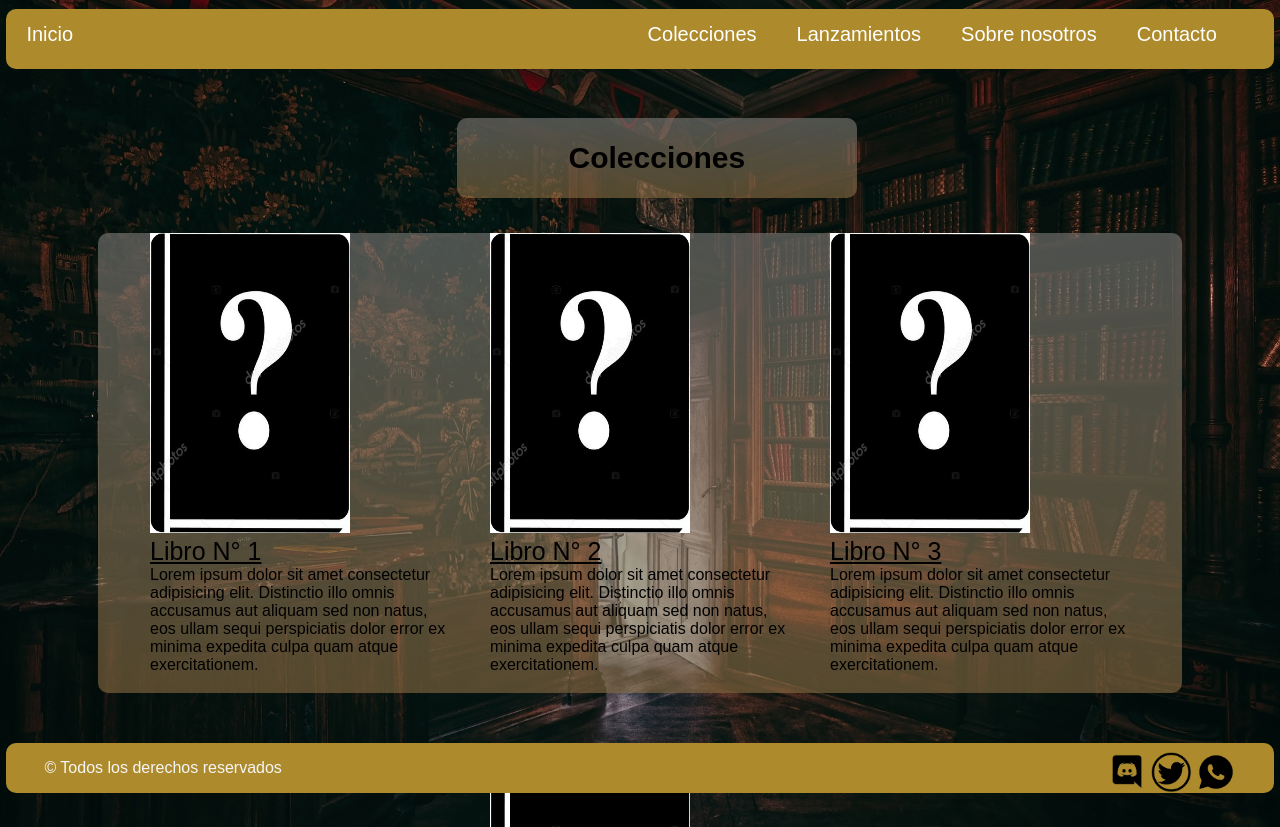
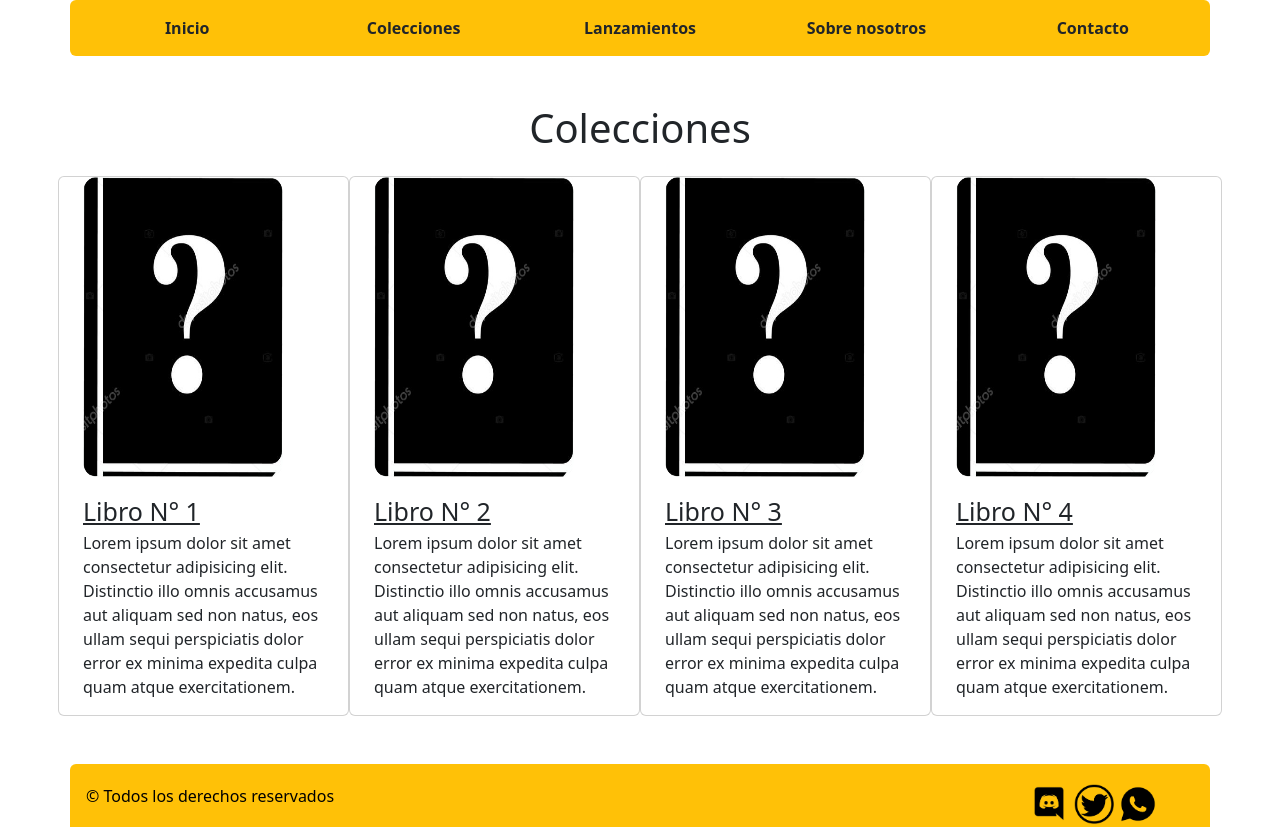
Before and after one commit to LRam0s/EditorialGatoNegro, a plain HTML site: page pages/collections.html in a window 1280 px wide. Shown: the top 827 px of the page. Drawn offline with nearby package versions, Linux system fonts and the light colour scheme; a web font is replaced by a local one.

Commit message:
agregué bootstrap en todas las secciones de la web

```diff
--- a/css/style.css
+++ b/css/style.css
@@ -40,6 +40,9 @@ body{
     justify-items: center;
 }
 
+:root {
+    --bs-body-line-height: auto
+}
 
 
 /* Header */
@@ -86,6 +89,7 @@ nav {
 }
 .links:hover {
     border-bottom: 2px solid ;
+    color: black;
 
 }
 
@@ -104,7 +108,7 @@ main{
     max-width: 100%;
     height: auto;
     position: relative;
-    right: 12%;
+    left: 25%;
 }
 
 .logo img{
@@ -120,7 +124,7 @@ main{
     border-radius: 10px;
     position: relative;
     top: 10%;
-    left: 10%;
+    right: 30%;
     display: flex;
     justify-content: center;
 }
@@ -178,7 +182,8 @@ footer{
     border-radius: 1em;
     display: grid;
     grid-row: 4 / 12;
-    grid-column: 2/ 12;
+    grid-column: 3/ 11;
+
  }
 
 
@@ -220,6 +225,7 @@ footer{
     align-items: center;
     flex-direction: column;
     gap: 4rem;
+    padding: 4rem;
 
 }
 
@@ -238,9 +244,17 @@ footer{
 
 }
 
+.about_text{
+    font-size: 2em;
+    padding: 2rem;
+    display: flex;
+    align-items: center;
+    color: aliceblue;
+}
+
 /*animation logo*/
 @keyframes animation_logo {
-    from {transform: translate(700px, 200px) scale(25%) ;}
+    from {transform: translate(450px, 200px) scale(25%) ;}
     to {transform: translate(0px, 0px) scale(100%) ;}
 
 }
--- a/pages/collections.html
+++ b/pages/collections.html
@@ -6,55 +6,38 @@
     <meta name="viewport" content="width=device-width, initial-scale=1.0">
     <link rel="shortcut icon" href="./img/imageonline-co-transparentimage (4).png" type="image/x-icon">
     <title>Colecciones</title>
-    <link rel="stylesheet" href="../css/style.css">
+    <link href="https://cdn.jsdelivr.net/npm/bootstrap@5.2.0-beta1/dist/css/bootstrap.min.css" rel="stylesheet" integrity="sha384-0evHe/X+R7YkIZDRvuzKMRqM+OrBnVFBL6DOitfPri4tjfHxaWutUpFmBp4vmVor" crossorigin="anonymous">
     <meta name = "viewport" content="width=device-width, initial-scale=1">
 </head>
-<body>
-    <header>
-        <nav>
-            <section>
-
-                <ul>
-                    <li>
-                        <a href="../index.html" class="links"> Inicio </a>
+<body class= "d-grid gap-5 " style="--bs-rows: 3; --bs-columns: 3;">
+    <header  class="text-bg-warning p-3 container rounded">
+        <nav class="row text-center">
+                    <li style="list-style-type: none;" class="col">
+                        <a style="text-decoration: none; font-weight: bold;" class="link-dark" href="../index.html" > Inicio </a>
                     </li>
-                </ul>
-            </section>
-            <section class="link">
-                <div>
-                    <ul>
-                        <li>
-                            <a href="./collections.html"class="links"> Colecciones </a>
+                    <li style="list-style-type: none; text-decoration: none;" class="col">
+                        <a style="text-decoration: none; font-weight: bold;" class="link-dark" href="./collections.html"> Colecciones </a>
                     </li>
-                        <li>
-                            <a href="./launching.html"class="links" > Lanzamientos</a>
+                    <li style="list-style-type: none; text-decoration: none;" class="col">
+                        <a style="text-decoration: none; font-weight: bold;" class="link-dark" href="./launching.html" > Lanzamientos</a>
                     </li>
-                    </ul>
-                </div>
-                <div>
-                    <ul>
-                        <li>
-                            <a href="./about.html"class="links" >Sobre nosotros</a>
+                    <li style="list-style-type: none; text-decoration: none;" class="col">
+                        <a style="text-decoration: none; font-weight: bold;" class="link-dark" href="./about.html" >Sobre nosotros</a>
                     </li>
-                        <li>
-                            <a href="./contact.html"class="links"> Contacto </a>
+                    <li style="list-style-type: none; text-decoration: none;" class="col">
+                        <a style="text-decoration: none; font-weight: bold;" class="link-dark" href="./contact.html"> Contacto </a>
                     </li>
-                    </ul>
-                </div>
-            </section>
         </nav>
     </header>
-    <main>
-        <section class="main_title">
-            <p>
-                <h1>
+    <main class="d-grid gap-3">
+        <section class="">
+            <h1 class= "text-center">
                 Colecciones
             </h1>
-            </p>
         </section>
-        <section class="main_area__box">
-            <article class="collections">
-                <div class="collections__items">
+        <section class="container">
+            <article class="row align-items center g-5">
+                <div class="col-3 card gap-3">
                         <img src="../img/Libro.jpg" alt="Libro incógnito" height="300px" width="200px">
                     <p>
                         <span style="text-decoration-line: underline; font-size: 25px; ">Libro N° 1 </span> <br>
@@ -63,7 +46,7 @@
                         ex minima expedita culpa quam atque exercitationem.
                     </p>
                 </div>
-                <div class="collections__items">
+                <div class="col-3 card gap-3" >
                         <img src="../img/Libro.jpg" alt="Libro incógnito" height="300px" width="200px">
                     <p>
                         <span style="text-decoration-line: underline; font-size: 25px; ">Libro N° 2 </span> <br>
@@ -72,7 +55,7 @@
                         ex minima expedita culpa quam atque exercitationem.
                     </p>
                 </div>
-                <div class="collections__items">
+                <div class="col-3 card gap-3">
                         <img src="../img/Libro.jpg" alt="Libro incógnito"height="300px" width="200px">
                     <p>
                         <span style="text-decoration-line: underline; font-size: 25px; ">Libro N° 3 </span> <br>
@@ -81,7 +64,7 @@
                         ex minima expedita culpa quam atque exercitationem.
                     </p>
                 </div>
-                <div class="collections__items">
+                <div class="col-3 card gap-3">
                         <img src="../img/Libro.jpg" alt="Libro incógnito" height="300px" width="200px">
                     <p>
                         <span style="text-decoration-line: underline; font-size: 25px; ">Libro N° 4 </span> <br>
@@ -93,17 +76,21 @@
             </article>
         </section>
     </main>
-    <footer>
-        <section class="copy">
+    <footer class="container text-bg-warning p-3 rounded">
+        <div class="row ">
+
+            <section class= "col-10 gy-1">
                 <p>
                     &#169 Todos los derechos reservados
                 </p>
             </section>
-        <section class="social">
+            <section class="col gy-1">
                 <a  href=#> <img src="../img/Discord.png" alt="Logo de Discord" height="40px"></a>
                 <a  href=#> <img src="../img/logo transparente.png" alt="Logo de Twitter" height="40px"></a>
                 <a  href=#> <img src="../img/logo whatsapp.png" alt="Logo de Whatsapp" height="40px"></a>
             </section>
+        </div>
     </footer>
+    <script src="https://cdn.jsdelivr.net/npm/bootstrap@5.2.0-beta1/dist/js/bootstrap.bundle.min.js" integrity="sha384-pprn3073KE6tl6bjs2QrFaJGz5/SUsLqktiwsUTF55Jfv3qYSDhgCecCxMW52nD2" crossorigin="anonymous"></script>
 </body>
 </html>
```
Also changed, not shown: index.html (+7 -2 lines), pages/about.html (+15 -10 lines), pages/contact.html (+14 -12 lines), pages/launching.html (+11 -9 lines). Lines whose indentation alone changed are shown as unchanged.
